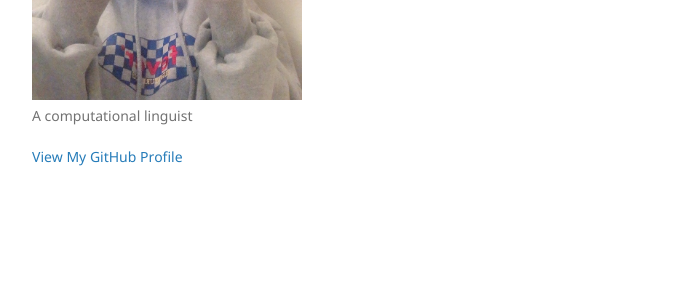
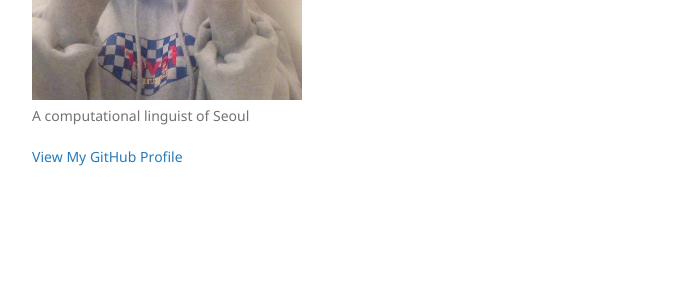
Before and after one commit to sanajlee/sanajlee.github.io, a Jekyll site: the page built from another-page.md, in a window 1280 px wide. Shown: the part 328-628 px from the top of the page, without its empty margins (178-871 px from the left). Built offline with Jekyll 4.4.1, drawn with Linux system fonts in a browser that asks for light colours; our own code applies the rules of GitHub Pages for plain Markdown files.

Commit message:
2023.09.15.

```diff
--- a/_config.yml
+++ b/_config.yml
@@ -1,6 +1,6 @@
 title: Sangah Lee 👩🏻‍💻
 logo: /assets/img/logo.png
-description: A computational linguist
+description: A computational linguist of Seoul
 show_downloads: false
 google_analytics:
 theme: jekyll-theme-minimal
```
